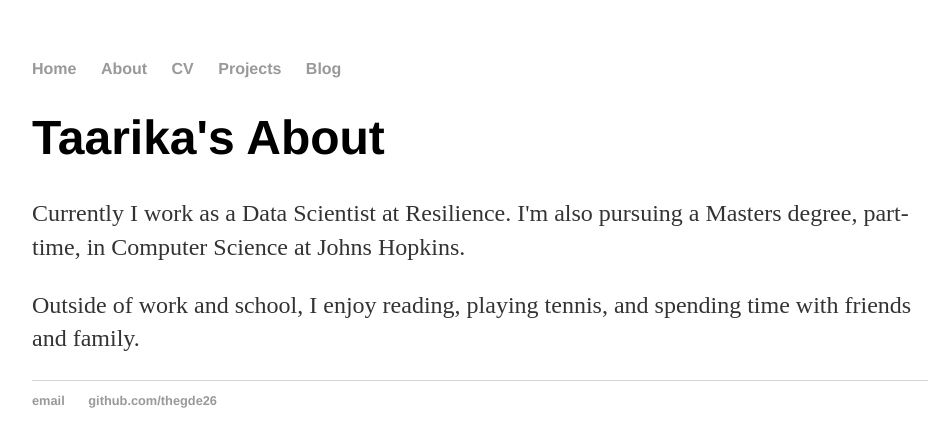
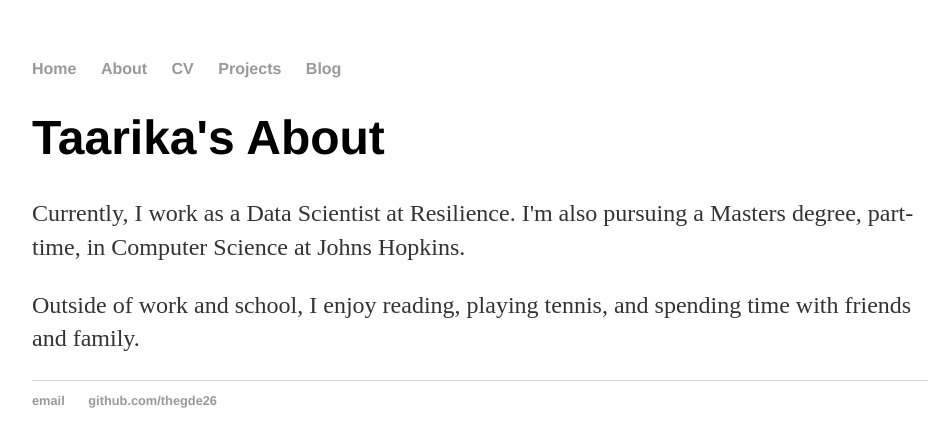
Before and after one commit to thegde26/thegde26.github.io, a Jekyll site: the page built from about/index.html, in a window 1280 px wide. Shown: the top 447 px of the page, without its empty margins (160-1102 px from the left). Built offline with Jekyll 4.4.1, drawn with Linux system fonts in a browser that asks for light colours.

```diff
--- a/about/index.html
+++ b/about/index.html
@@ -3,5 +3,5 @@ layout: default
 title: Taarika's About
 ---
 <h1>{{ page.title }}</h1>
-<p>Currently I work as a Data Scientist at Resilience. I'm also pursuing a Masters degree, part-time, in Computer Science at Johns Hopkins.</p>
+<p>Currently, I work as a Data Scientist at Resilience. I'm also pursuing a Masters degree, part-time, in Computer Science at Johns Hopkins.</p>
 <p>Outside of work and school, I enjoy reading, playing tennis, and spending time with friends and family.</p>
```
